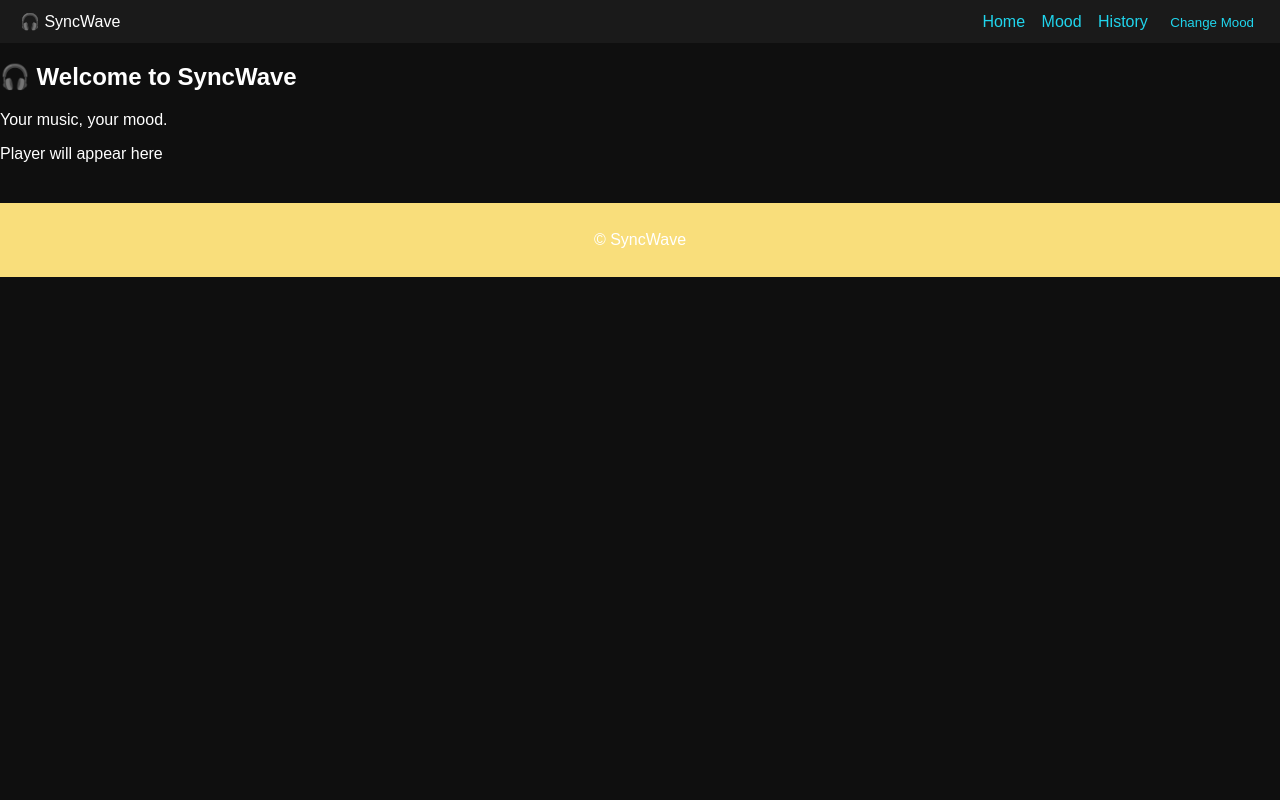
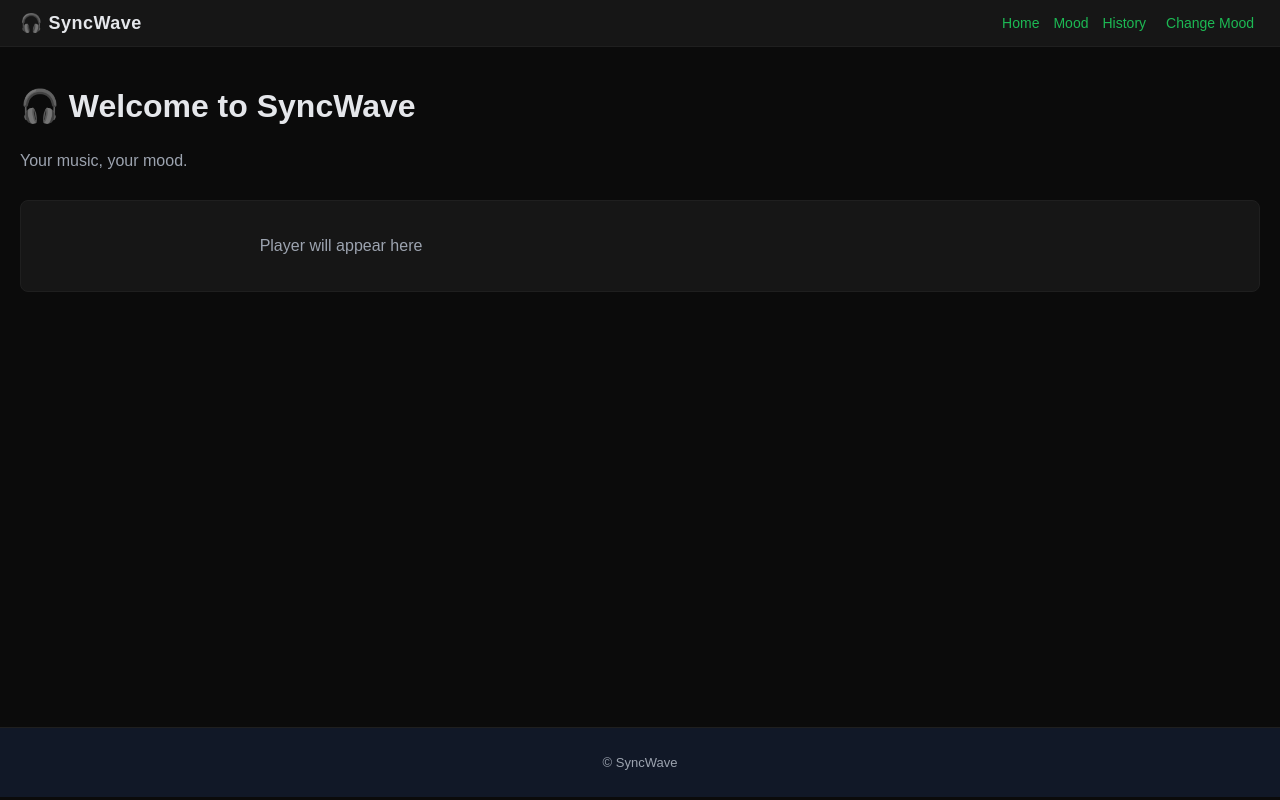
Before and after one commit to AryamansWorkspace/SyncWave, a Flask app: page / in a window 1280 px wide. Run offline with Flask 3, Linux system fonts and the light colour scheme.

Commit message:
Refine color palette

```diff
--- a/static/css/style.css
+++ b/static/css/style.css
@@ -1,8 +1,12 @@
+* {
+  box-sizing: border-box;
+}
+
 body {
   margin: 0;
-  font-family: Arial, sans-serif;
-  background-color: #0f0f0f;
-  color: #ffffff;
+  font-family: Arial, Helvetica, sans-serif;
+  background-color: #0b0b0b;
+  color: #e5e7eb;
 }
 
 .navbar {
@@ -10,21 +14,81 @@ body {
   justify-content: space-between;
   align-items: center;
   padding: 12px 20px;
-  background-color: #1a1a1a;
+  background-color: #161616;
+  border-bottom: 1px solid #1f1f1f;
 }
 
-.navbar a, .navbar button {
-  margin-left: 12px;
-  color: #20d5ed;
+.logo {
+  font-weight: bold;
+  font-size: 18px;
+  letter-spacing: 0.5px;
+}
+
+.navbar nav {
+  display: flex;
+  align-items: center;
+}
+
+.navbar a,
+.navbar button {
+  margin-left: 14px;
+  color: #1DB954;
   background: none;
   border: none;
   cursor: pointer;
   text-decoration: none;
+  font-size: 14px;
+}
+
+.navbar a:hover,
+.navbar button:hover {
+  color: #1ed760;
+}
+
+main {
+  padding: 40px 20px;
+  min-height: calc(100vh - 120px);
+}
+
+.home h1 {
+  margin-top: 0;
+  font-size: 32px;
+}
+
+.home p {
+  color: #9ca3af;
+  max-width: 600px;
+}
+
+.player-placeholder {
+  margin-top: 30px;
+  padding: 20px;
+  background-color: #161616;
+  border-radius: 8px;
+  border: 1px solid #1f1f1f;
+  text-align: center;
+  color: #9ca3af;
+}
+
+.btn-primary {
+  padding: 10px 18px;
+  background-color: #1DB954;
+  color: #000000;
+  border: none;
+  border-radius: 20px;
+  font-weight: bold;
+  cursor: pointer;
+}
+
+.btn-primary:hover {
+  background-color: #1ed760;
 }
 
 footer {
   text-align: center;
-  padding: 12px;
-  background-color: #f9de7b;
-  margin-top: 40px;
+  padding: 14px;
+  background-color: #111827;
+  color: #9ca3af;
+  font-size: 13px;
+  border-top: 1px solid #1f1f1f;
 }
```
